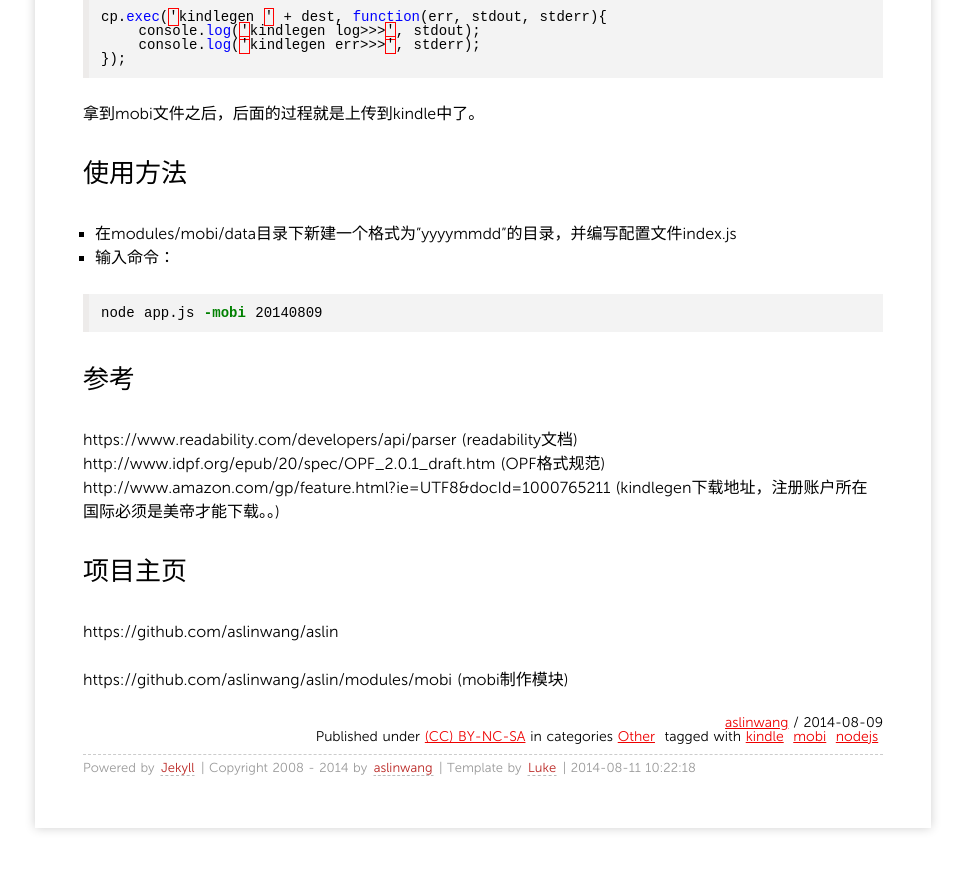
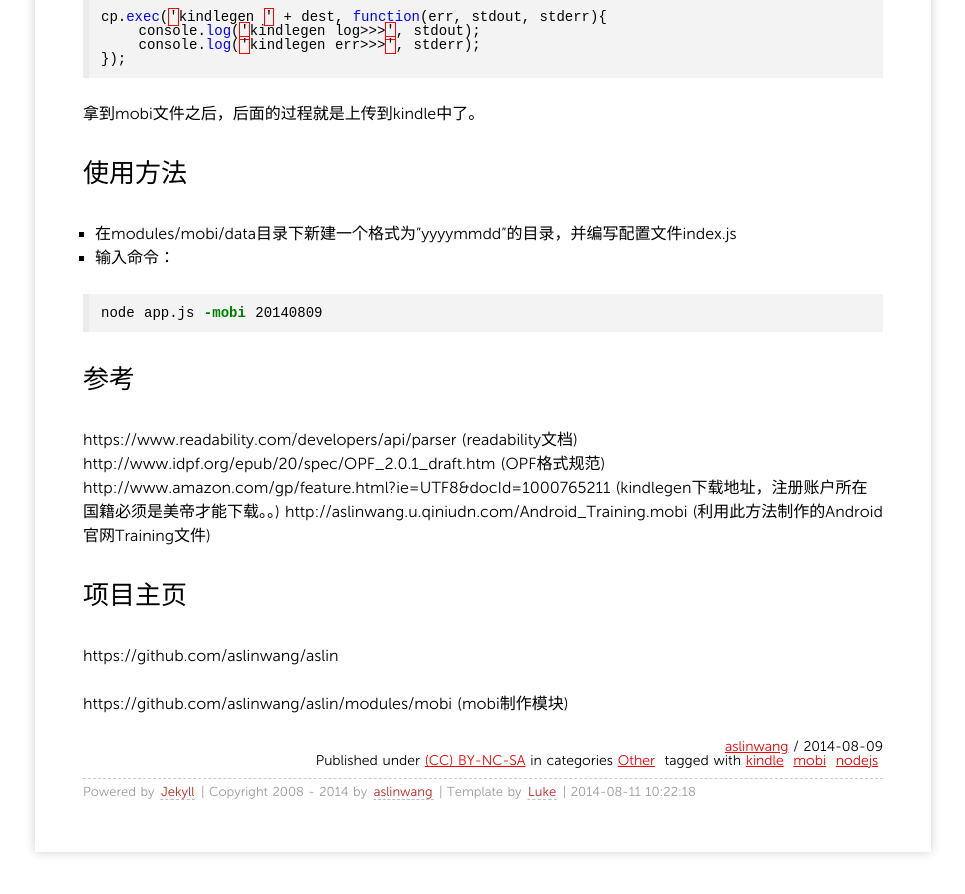
Before and after one commit to aslinwang/aslinwang.github.io, a Jekyll site: the page built from _posts/2014/2014-08-09-mobi-maker.md, in a window 1280 px wide and 900 px high, scrolled down 2738 px. Shown: the top 894 px of the window, without its empty margins (157-1122 px from the left). Built offline with Jekyll 4.4.1, drawn with Linux system fonts in a browser that asks for light colours; Markdown is read by kramdown in place of the engine named in the settings; comment, search, counter and statistics services are not loaded.

Commit message:
modify mobi-maker post

```diff
--- a/_posts/2014/2014-08-09-mobi-maker.md
+++ b/_posts/2014/2014-08-09-mobi-maker.md
@@ -157,7 +157,8 @@ node app.js -mobi 20140809
 ##参考
 https://www.readability.com/developers/api/parser (readability文档)
 http://www.idpf.org/epub/20/spec/OPF_2.0.1_draft.htm (OPF格式规范)
-http://www.amazon.com/gp/feature.html?ie=UTF8&docId=1000765211 (kindlegen下载地址，注册账户所在国际必须是美帝才能下载。。)
+http://www.amazon.com/gp/feature.html?ie=UTF8&docId=1000765211 (kindlegen下载地址，注册账户所在国籍必须是美帝才能下载。。)
+http://aslinwang.u.qiniudn.com/Android_Training.mobi (利用此方法制作的Android官网Training文件)
 
 ##项目主页
 https://github.com/aslinwang/aslin
```
